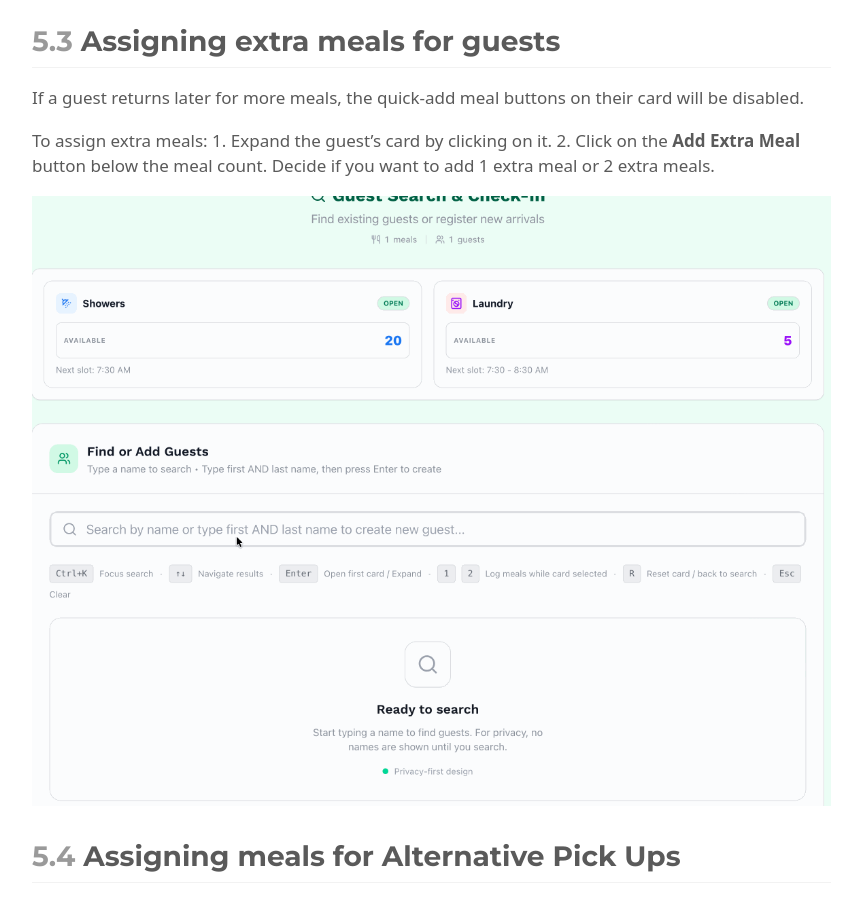
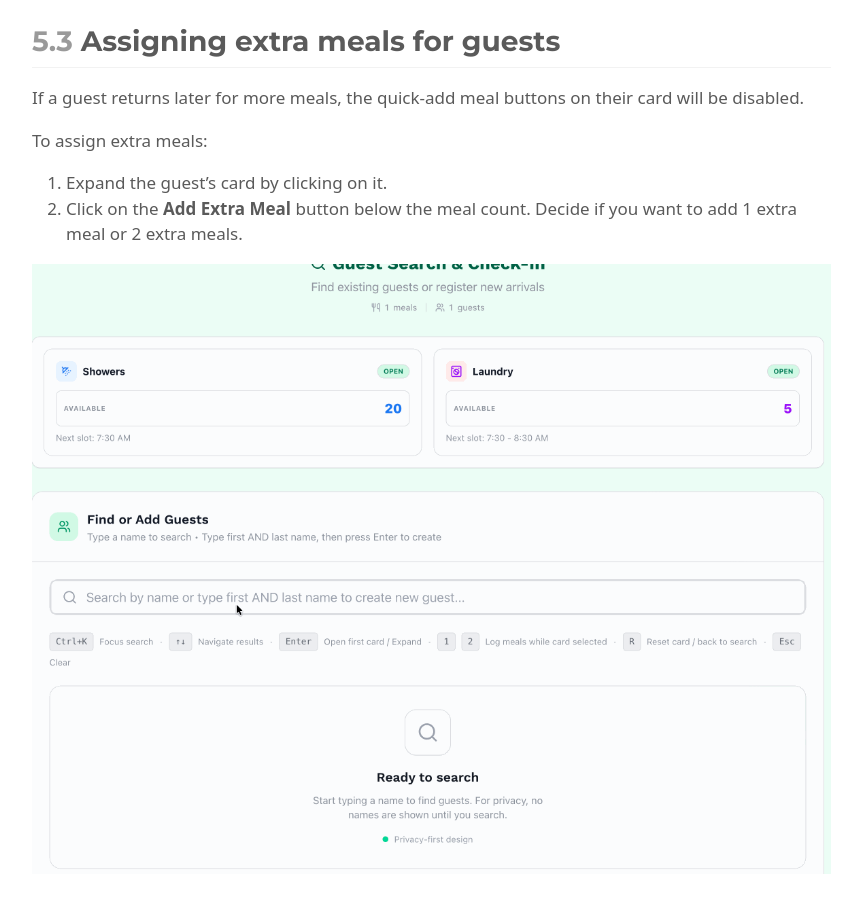
Before and after one commit to karangattu/hopes-corner-checkin-app-tuorial, a plain HTML site: page index.html in a window 1280 px wide. Shown: the part 5160-6057 px from the top of the page, without its empty margins (136-998 px from the left). Drawn offline with Linux system fonts and the light colour scheme.

Commit message:
Format instructions for assigning extra meals
Replaced inline numbered steps with an ordered list in the 'Assigning extra meals for guests' section for improved readability and clarity.

```diff
--- a/index.html
+++ b/index.html
@@ -200,7 +200,11 @@ Tip
 <section id="assigning-extra-meals-for-guests" class="level2" data-number="5.3">
 <h2 data-number="5.3" class="anchored" data-anchor-id="assigning-extra-meals-for-guests"><span class="header-section-number">5.3</span> Assigning extra meals for guests</h2>
 <p>If a guest returns later for more meals, the quick-add meal buttons on their card will be disabled.</p>
-<p>To assign extra meals: 1. Expand the guest’s card by clicking on it. 2. Click on the <strong>Add Extra Meal</strong> button below the meal count. Decide if you want to add 1 extra meal or 2 extra meals.</p>
+<p>To assign extra meals:</p>
+<ol type="1">
+<li>Expand the guest’s card by clicking on it.</li>
+<li>Click on the <strong>Add Extra Meal</strong> button below the meal count. Decide if you want to add 1 extra meal or 2 extra meals.</li>
+</ol>
 <p><img src="images/adding_extra_meals.gif" class="img-fluid"></p>
 </section>
 <section id="assigning-meals-for-alternative-pick-ups" class="level2" data-number="5.4">
```
